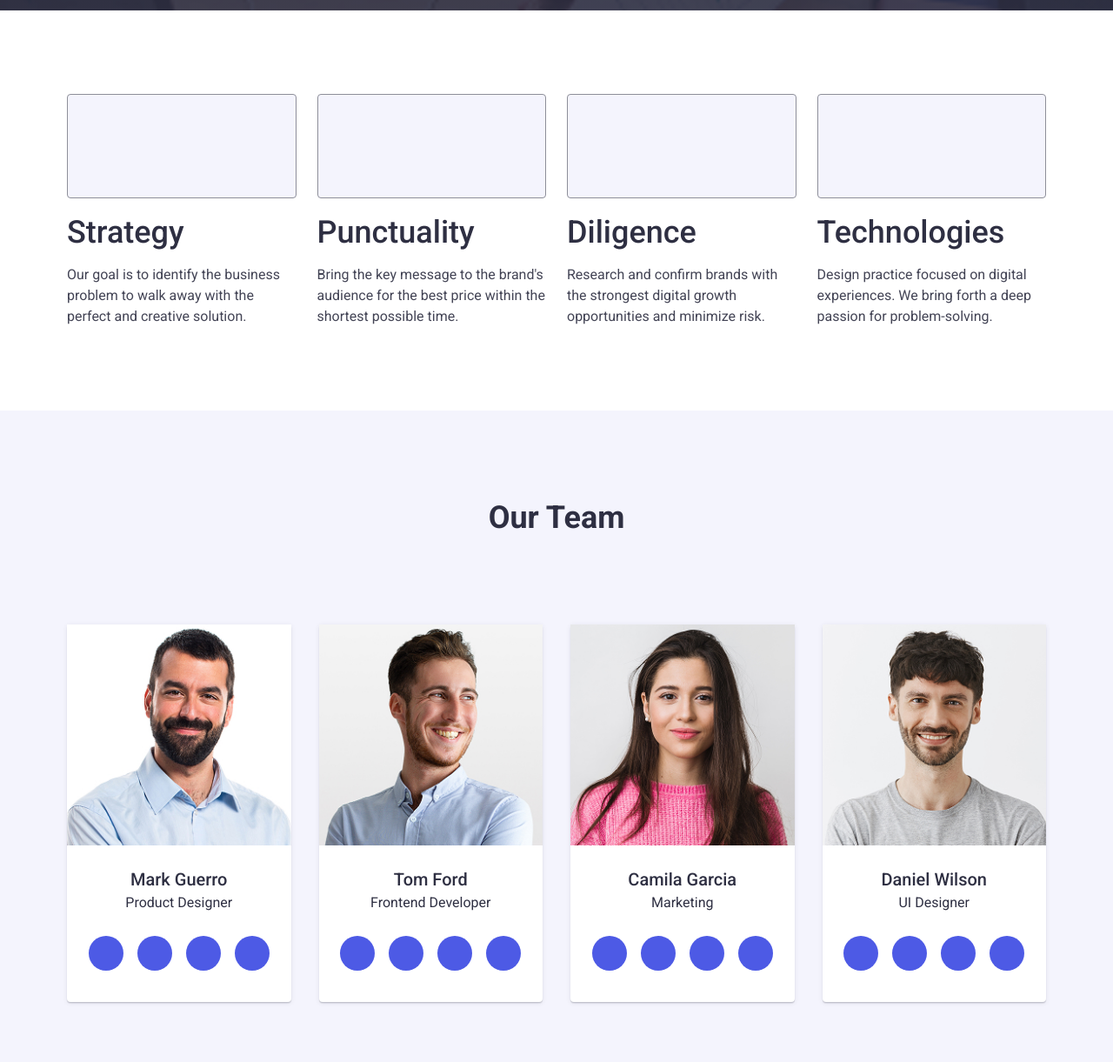
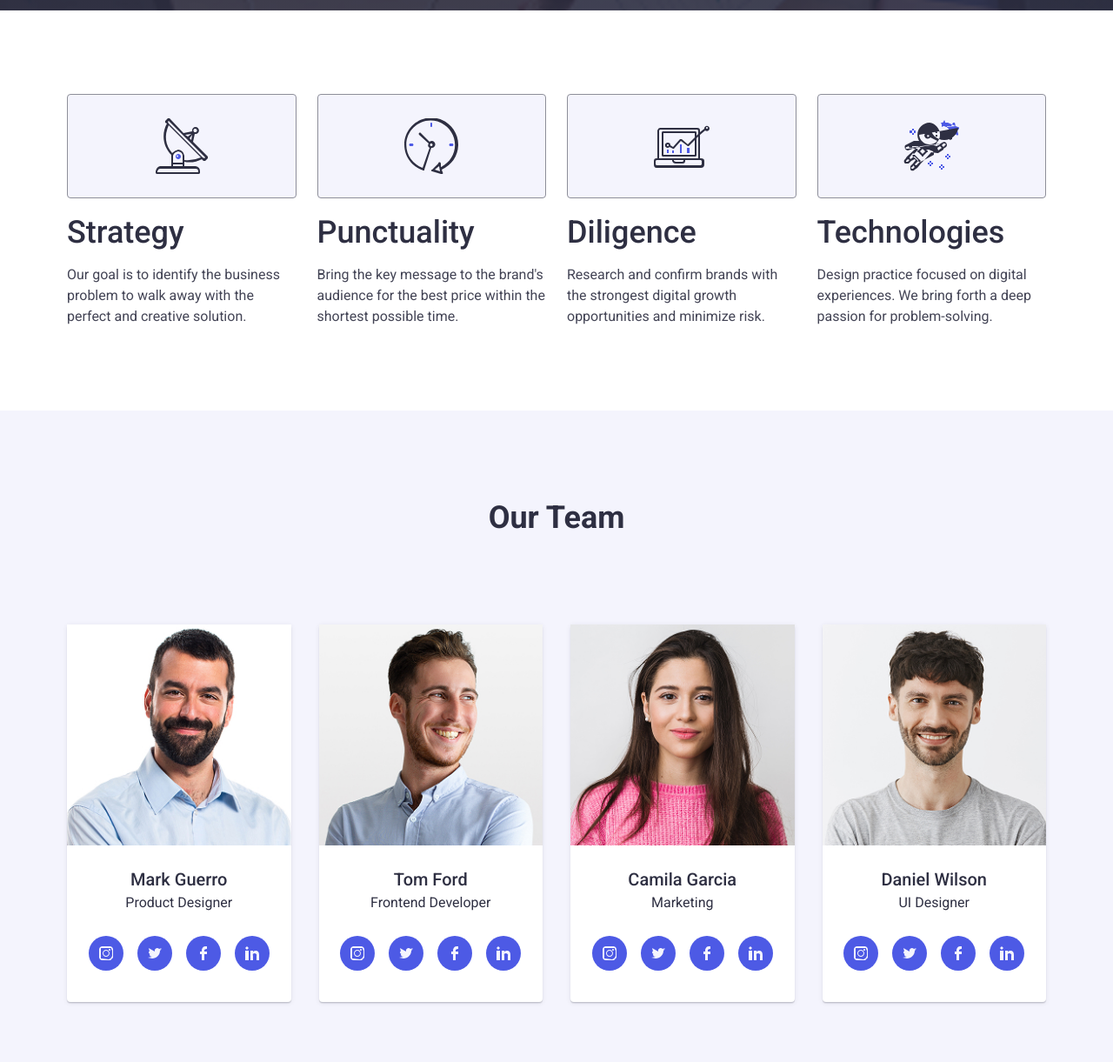
Before and after one commit to ekimdilan/WebStudio, a plain HTML site: page index.html in a window 1280 px wide. Shown: the part 480-1701 px from the top of the page at 87% size. Drawn offline with nearby package versions, Linux system fonts and the light colour scheme; files whose address does not match are found by name.

Commit message:
good to go

```diff
--- a/index.html
+++ b/index.html
@@ -68,7 +68,7 @@
               <li>
                 <a href="#" aria-label="Instagram">
                   <svg>
-                    <use href="./images/icons.svg#icon-icon-instagram-2"></use>
+                    <use href="./images/icons.svg#icon-instagram-2"></use>
                   </svg>
                 </a>
               </li>
@@ -76,7 +76,7 @@
               <li>
                 <a href="#" aria-label="Twitter">
                   <svg>
-                    <use href="./images/icons.svg#icon-icon-twitter-1"></use>
+                    <use href="./images/icons.svg#icon-twitter-1"></use>
                   </svg>
                 </a>
               </li>
@@ -84,7 +84,7 @@
               <li>
                 <a href="#" aria-label="Facebook">
                   <svg>
-                    <use href="./images/icons.svg#icon-icon-facebook-1"></use>
+                    <use href="./images/icons.svg#icon-facebook-1"></use>
                   </svg>
                 </a>
               </li>
@@ -92,7 +92,7 @@
               <li>
                 <a href="#" aria-label="LinkedIn">
                   <svg>
-                    <use href="./images/icons.svg#icon-icon-linkedin-1"></use>
+                    <use href="./images/icons.svg#icon-linkedin-1"></use>
                   </svg>
                 </a>
               </li>
@@ -118,7 +118,7 @@
             <li class="feature">
               <!--ikon-->
               <div class="feature-icon" aria-hidden="true">
-                <svg><use href="./images/icons.svg#icon-icon-antenna"></use></svg>
+                <svg><use href="./images/icons.svg#icon-antenna-1"></use></svg>
               </div>
               <h3>Strategy</h3>
               <p>
@@ -129,7 +129,7 @@
 
             <li class="feature">
               <div class="feature-icon" aria-hidden="true">
-                <svg><use href="./images/icons.svg#icon-icon-clock-1"></use></svg>
+                <svg><use href="./images/icons.svg#icon-clock-1"></use></svg>
               </div>
               <h3>Punctuality</h3>
               <p>
@@ -139,7 +139,7 @@
             </li>
             <li class="feature">
               <div class="feature-icon" aria-hidden="true">
-                <svg><use href="./images/icons.svg#icon-icon-diagram-1"></use></svg>
+                <svg><use href="./images/icons.svg#icon-diagram-1"></use></svg>
               </div>
               <h3>Diligence</h3>
               <p>
@@ -149,7 +149,7 @@
             </li>
             <li class="feature">
               <div class="feature-icon" aria-hidden="true">
-                <svg><use href="./images/icons.svg#icon-icon-astronaut-1"></use></svg>
+                <svg><use href="./images/icons.svg#icon-astronaut-1"></use></svg>
               </div>
               <h3>Technologies</h3>
               <p>
@@ -178,28 +178,28 @@
                 <li>
                   <a href="#" aria-label="Instagram">
                     <svg class="icon">
-                      <use href="./images/icons.svg#icon-icon-instagram-2"></use>
+                      <use href="./images/icons.svg#icon-instagram-2"></use>
                     </svg>
                   </a>
                 </li>
                 <li>
                   <a href="#" aria-label="Twitter">
                     <svg class="icon">
-                      <use href="./images/icons.svg#icon-icon-twitter-1"></use>
+                      <use href="./images/icons.svg#icon-twitter-1"></use>
                     </svg>
                   </a>
                 </li>
                 <li>
                   <a href="#" aria-label="Facebook">
                     <svg class="icon">
-                      <use href="./images/icons.svg#icon-icon-facebook-1"></use>
+                      <use href="./images/icons.svg#icon-facebook-1"></use>
                     </svg>
                   </a>
                 </li>
                 <li>
                   <a href="#" aria-label="LinkedIn">
                     <svg class="icon">
-                      <use href="./images/icons.svg#icon-icon-linkedin-1"></use>
+                      <use href="./images/icons.svg#icon-linkedin-1"></use>
                     </svg>
                   </a>
                 </li>
@@ -217,28 +217,28 @@
                 <li>
                   <a href="#" aria-label="Instagram">
                     <svg class="icon">
-                      <use href="./images/icons.svg#icon-icon-instagram-2"></use>
+                      <use href="./images/icons.svg#icon-instagram-2"></use>
                     </svg>
                   </a>
                 </li>
                 <li>
                   <a href="#" aria-label="Twitter">
                     <svg class="icon">
-                      <use href="./images/icons.svg#icon-icon-twitter-1"></use>
+                      <use href="./images/icons.svg#icon-twitter-1"></use>
                     </svg>
                   </a>
                 </li>
                 <li>
                   <a href="#" aria-label="Facebook">
                     <svg class="icon">
-                      <use href="./images/icons.svg#icon-icon-facebook-1"></use>
+                      <use href="./images/icons.svg#icon-facebook-1"></use>
                     </svg>
                   </a>
                 </li>
                 <li>
                   <a href="#" aria-label="LinkedIn">
                     <svg class="icon">
-                      <use href="./images/icons.svg#icon-icon-linkedin-1"></use>
+                      <use href="./images/icons.svg#icon-linkedin-1"></use>
                     </svg>
                   </a>
                 </li>
@@ -256,28 +256,28 @@
                 <li>
                   <a href="#" aria-label="Instagram">
                     <svg class="icon">
-                      <use href="./images/icons.svg#icon-icon-instagram-2"></use>
+                      <use href="./images/icons.svg#icon-instagram-2"></use>
                     </svg>
                   </a>
                 </li>
                 <li>
                   <a href="#" aria-label="Twitter">
                     <svg class="icon">
-                      <use href="./images/icons.svg#icon-icon-twitter-1"></use>
+                      <use href="./images/icons.svg#icon-twitter-1"></use>
                     </svg>
                   </a>
                 </li>
                 <li>
                   <a href="#" aria-label="Facebook">
                     <svg class="icon">
-                      <use href="./images/icons.svg#icon-icon-facebook-1"></use>
+                      <use href="./images/icons.svg#icon-facebook-1"></use>
                     </svg>
                   </a>
                 </li>
                 <li>
                   <a href="#" aria-label="LinkedIn">
                     <svg class="icon">
-                      <use href="./images/icons.svg#icon-icon-linkedin-1"></use>
+                      <use href="./images/icons.svg#icon-linkedin-1"></use>
                     </svg>
                   </a>
                 </li>
@@ -295,28 +295,28 @@
                 <li>
                   <a href="#" aria-label="Instagram">
                     <svg class="icon">
-                      <use href="./images/icons.svg#icon-icon-instagram-2"></use>
+                      <use href="./images/icons.svg#icon-instagram-2"></use>
                     </svg>
                   </a>
                 </li>
                 <li>
                   <a href="#" aria-label="Twitter">
                     <svg class="icon">
-                      <use href="./images/icons.svg#icon-icon-twitter-1"></use>
+                      <use href="./images/icons.svg#icon-twitter-1"></use>
                     </svg>
                   </a>
                 </li>
                 <li>
                   <a href="#" aria-label="Facebook">
                     <svg class="icon">
-                      <use href="./images/icons.svg#icon-icon-facebook-1"></use>
+                      <use href="./images/icons.svg#icon-facebook-1"></use>
                     </svg>
                   </a>
                 </li>
                 <li>
                   <a href="#" aria-label="LinkedIn">
                     <svg class="icon">
-                      <use href="./images/icons.svg#icon-icon-linkedin-1"></use>
+                      <use href="./images/icons.svg#icon-linkedin-1"></use>
                     </svg>
                   </a>
                 </li>
@@ -486,7 +486,7 @@
             <li>
               <a href="#" aria-label="Instagram">
                 <svg class="icon">
-                  <use href="./images/icons.svg#icon-icon-instagram-2"></use>
+                  <use href="./images/icons.svg#icon-instagram-2"></use>
                 </svg>
               </a>
             </li>
@@ -494,7 +494,7 @@
             <li>
               <a href="#" aria-label="Twitter">
                 <svg class="icon">
-                  <use href="./images/icons.svg#icon-icon-twitter-1"></use>
+                  <use href="./images/icons.svg#icon-twitter-1"></use>
                 </svg>
               </a>
             </li>
@@ -502,7 +502,7 @@
             <li>
               <a href="#" aria-label="Facebook">
                 <svg class="icon">
-                  <use href="./images/icons.svg#icon-icon-facebook-1"></use>
+                  <use href="./images/icons.svg#icon-facebook-1"></use>
                 </svg>
               </a>
             </li>
@@ -510,7 +510,7 @@
             <li>
               <a href="#" aria-label="LinkedIn">
                 <svg class="icon">
-                  <use href="./images/icons.svg#icon-icon-linkedin-1"></use>
+                  <use href="./images/icons.svg#icon-linkedin-1"></use>
                 </svg>
               </a>
             </li>
```
